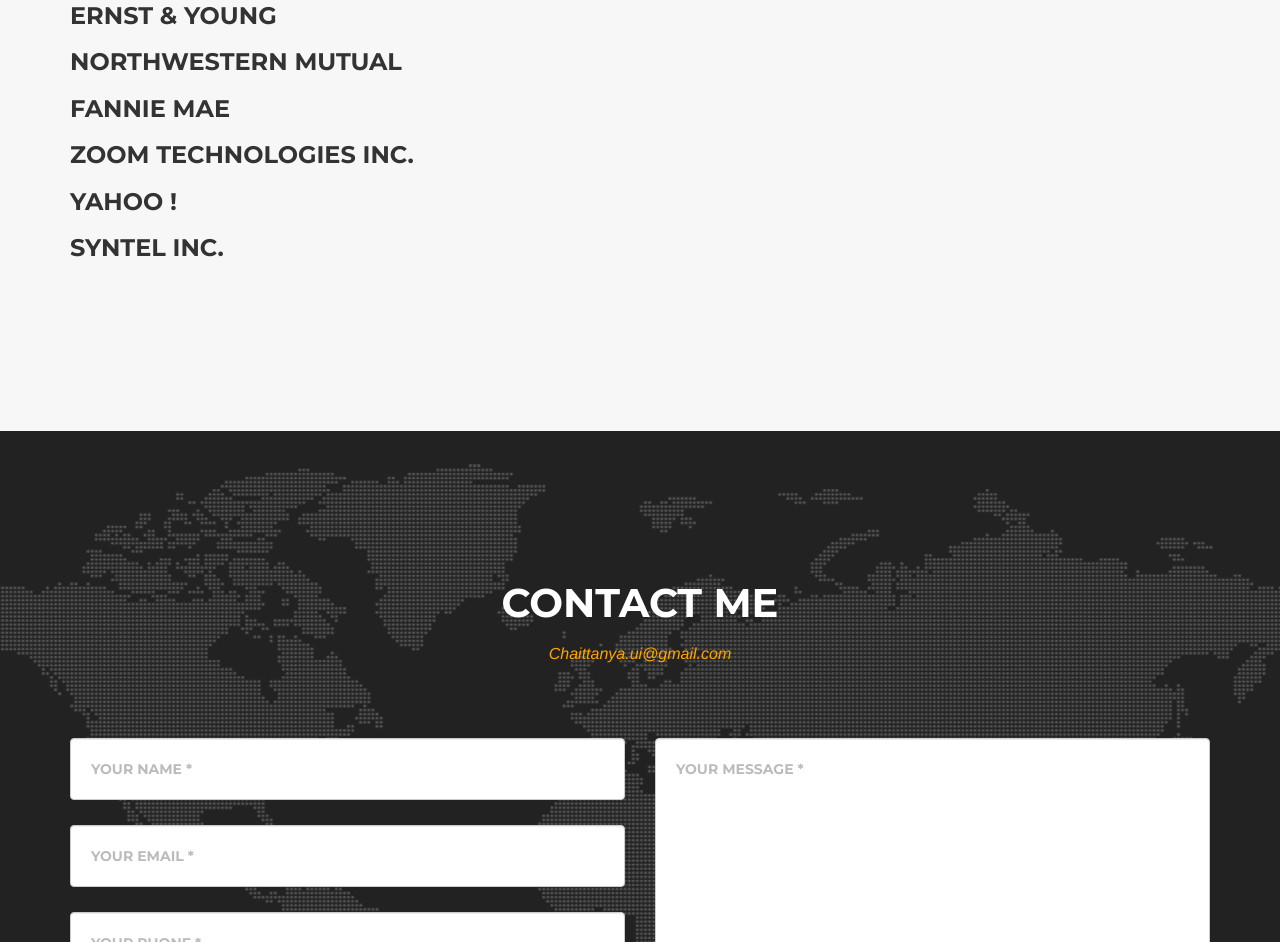
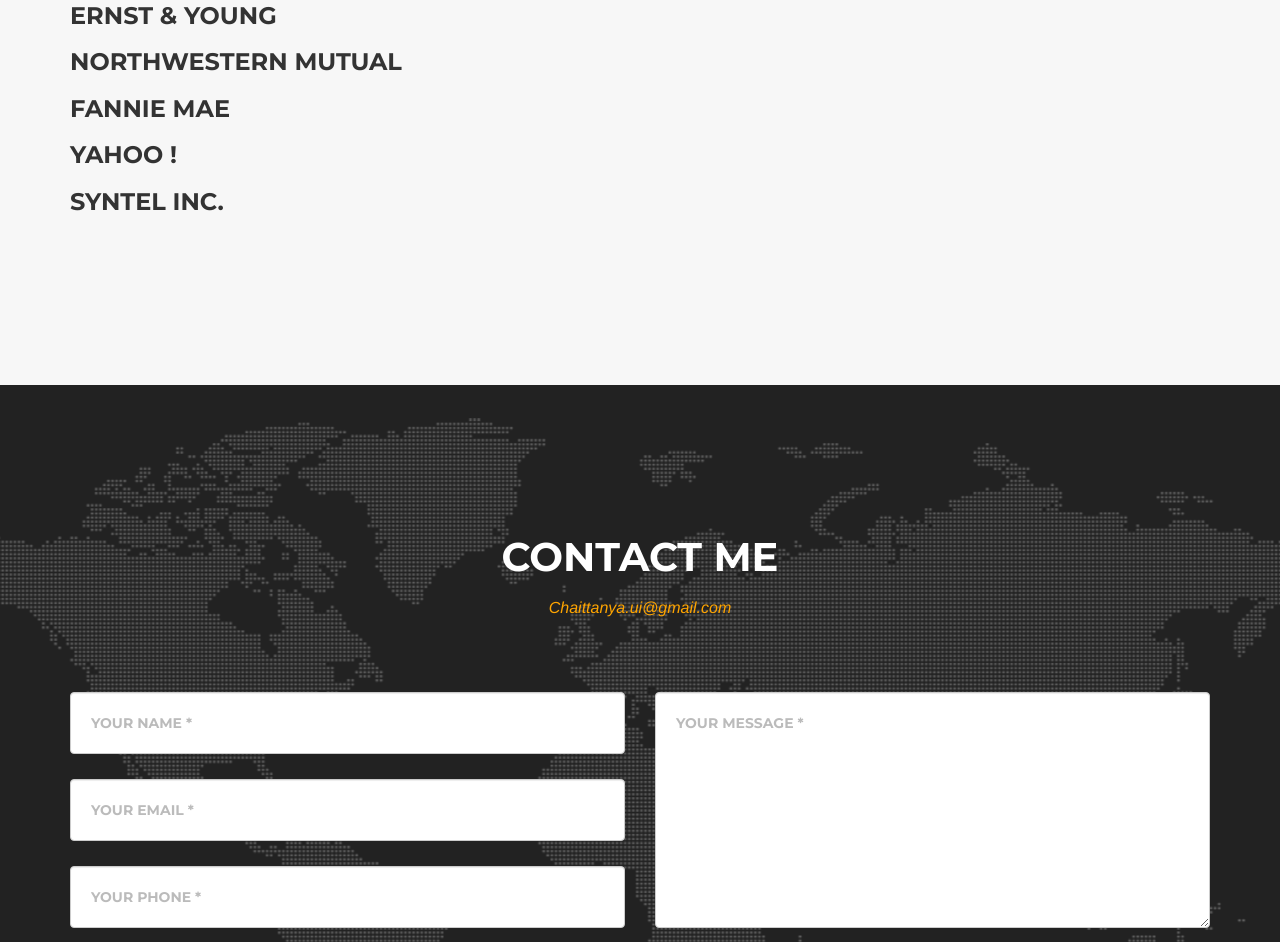
Before and after one commit to Chaittanyaui/Chaittanyaui.github.io, a plain HTML site: page index.html in a window 1280 px wide. Shown: the part 2787-3729 px from the top of the page. Drawn offline with nearby package versions, Linux system fonts and the light colour scheme; a web font is replaced by a local one.

Commit message:
Update index.html

```diff
--- a/index.html
+++ b/index.html
@@ -155,13 +155,12 @@
                 </div>
             </div>
             <div class="col">
+
                 <h3>Ernst & Young<h3>
 
                 <h3>Northwestern Mutual </h3>
 
                 <h3>Fannie Mae</h3>
-
-                <h3>Zoom Technologies Inc.</h3>
 
                  <h3>Yahoo !</h3>
 
```
